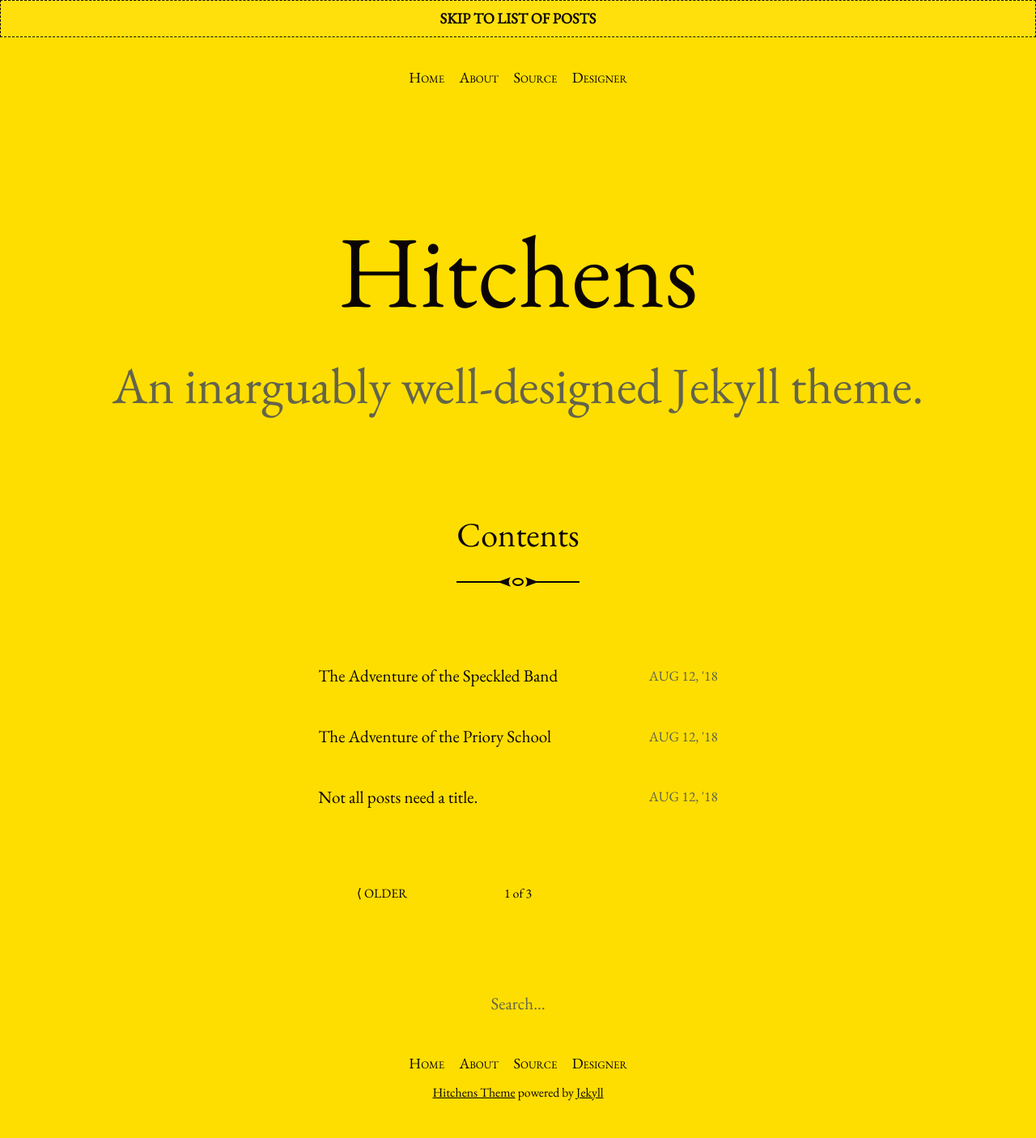
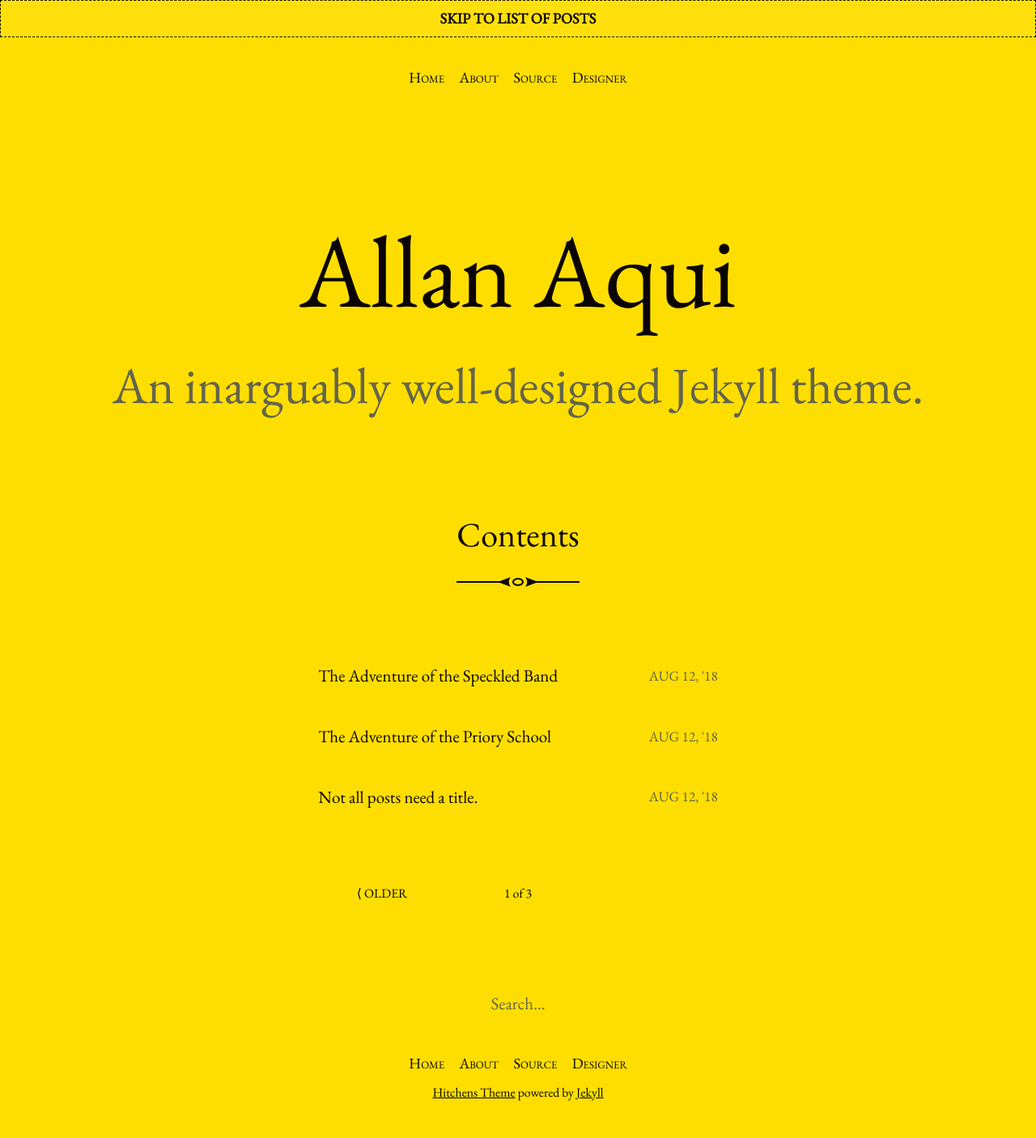
Before and after one commit to allanternaverde/allanmodc.github.io, a Jekyll site: the page built from index.html, in a window 1280 px wide. Shown: the whole page at 81% size. Built offline with Jekyll 4.4.1, drawn with Linux system fonts in a browser that asks for light colours; the list of posts is cut into pages by our own code.

Commit message:
Update _config.yml

```diff
--- a/_config.yml
+++ b/_config.yml
@@ -13,15 +13,15 @@
 # you will see them accessed via {{ site.title }}, {{ site.email }}, and so on.
 # You can create any custom variable you would like, and they will be accessible
 # in the templates via {{ site.myvariable }}.
-title: Hitchens
-email: hello@patdryburgh.com
+title: Allan Aqui
+email: allanmodc@gmail.com
 description: >- # this means to ignore newlines until "baseurl:"
   An inarguably well-designed Jekyll theme.
-baseurl: "/hitchens" # the subpath of your site, e.g. /blog
-url: "https://patdryburgh.github.io" # the base hostname & protocol for your site, e.g. http://example.com
+baseurl: "/" # the subpath of your site, e.g. /blog
+url: "https://allanmodc.github.io" # the base hostname & protocol for your site, e.g. http://example.com
 icon: /assets/images/icon-512.png
-twitter_username: patdryburgh
-github_username:  patdryburgh
+twitter_username: allanmodc
+github_username:  allanmodc
 
 # Build settings
 markdown: kramdown
```
